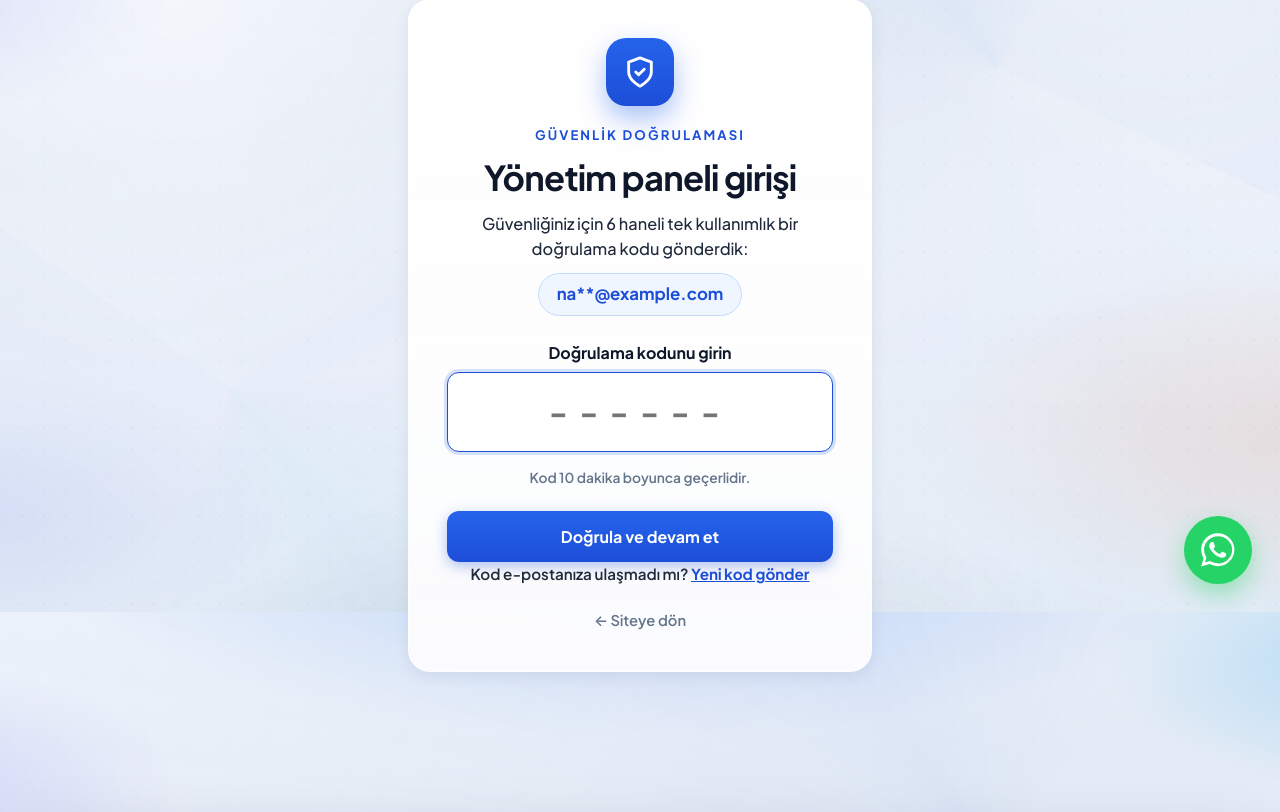
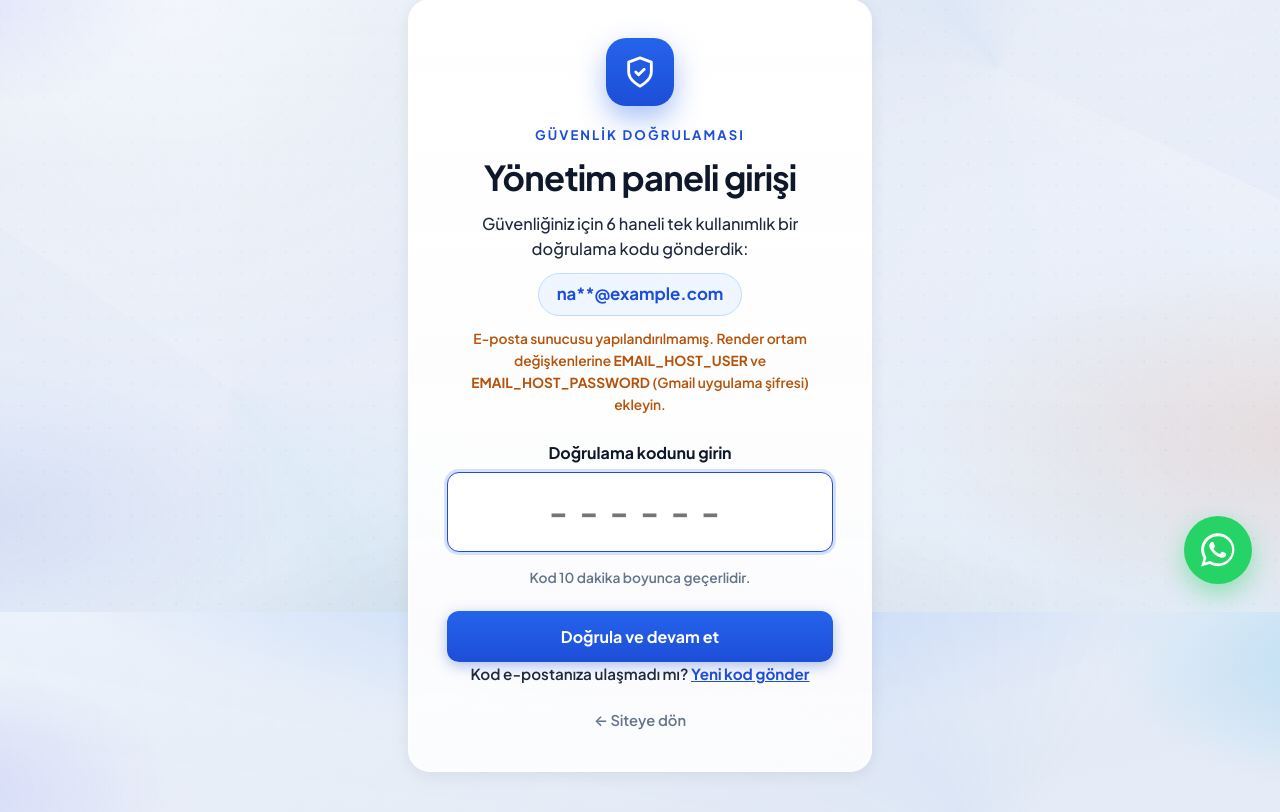
Before and after one commit to Speary57/elektrik-site, a Django app: page /hesap/yonetim-dogrulama/ in a window 1280 px wide. Shown: the part 188-1000 px from the top of the page. Run offline with Django 5.2, Linux system fonts and the light colour scheme; the visitor is signed in with stand-in values (Sample User, id 1); data comes from the database, SQL or seed files in the repository.

Commit message:
Yonetim paneli OTP e-postasini senkron gonder ve hata mesaji goster.

```diff
--- a/accounts/views.py
+++ b/accounts/views.py
@@ -134,7 +134,20 @@ def _send_admin_code(request, user):
     request.session[_OTP_UID] = user.pk
     request.session[_OTP_EMAIL] = user.email
     request.session[_OTP_SENT] = True
-    order_emails.send_admin_verification_code(user, code)
+    return order_emails.send_admin_verification_code(user, code)
+
+
+def _admin_verify_context(request, user, next_url):
+    email_configured = (
+        settings.EMAIL_HOST_USER
+        and settings.EMAIL_HOST_PASSWORD
+        and settings.EMAIL_BACKEND != "django.core.mail.backends.console.EmailBackend"
+    )
+    return {
+        "masked_email": _mask_email(user.email),
+        "next": next_url,
+        "email_configured": email_configured,
+    }
 
 
 def _has_valid_pending(request, user):
@@ -166,8 +179,14 @@ def admin_verify(request):
     if request.method == "POST":
         action = request.POST.get("action")
         if action == "resend":
-            _send_admin_code(request, user)
-            messages.success(request, "Yeni bir doğrulama kodu e-postanıza gönderildi.")
+            if _send_admin_code(request, user):
+                messages.success(request, "Yeni bir doğrulama kodu e-postanıza gönderildi.")
+            else:
+                messages.error(
+                    request,
+                    "Doğrulama kodu gönderilemedi. E-posta ayarlarını kontrol edin "
+                    "veya spam klasörüne bakın.",
+                )
             return redirect(f"{request.path}?next={next_url}")
 
         code = (request.POST.get("code") or "").strip()
@@ -179,7 +198,7 @@ def admin_verify(request):
             return render(
                 request,
                 "registration/admin_verify.html",
-                {"masked_email": _mask_email(user.email), "next": next_url},
+                _admin_verify_context(request, user, next_url),
             )
 
         max_attempts = getattr(settings, "ADMIN_OTP_MAX_ATTEMPTS", 5)
@@ -209,18 +228,23 @@ def admin_verify(request):
         return render(
             request,
             "registration/admin_verify.html",
-            {"masked_email": _mask_email(user.email), "next": next_url},
+            _admin_verify_context(request, user, next_url),
         )
 
     # GET: yalnızca bu doğrulama için hiç kod gönderilmediyse ilk kodu gönder.
     # Süre dolduğunda otomatik tekrar gönderim YOK; kullanıcı "Yeni kod gönder"e basmalı.
     if not request.session.get(_OTP_SENT):
-        _send_admin_code(request, user)
+        if not _send_admin_code(request, user):
+            messages.error(
+                request,
+                "Doğrulama kodu gönderilemedi. Sunucuda EMAIL_HOST_USER ve "
+                "EMAIL_HOST_PASSWORD ayarlı olmalıdır (Gmail uygulama şifresi).",
+            )
 
     return render(
         request,
         "registration/admin_verify.html",
-        {"masked_email": _mask_email(user.email), "next": next_url},
+        _admin_verify_context(request, user, next_url),
     )
 
 
--- a/cart/emails.py
+++ b/cart/emails.py
@@ -16,6 +16,29 @@ logger = logging.getLogger("cart.emails")
 
 BRAND = "Kılağuz Elektrik ve Yapı Market"
 BRAND_COLOR = "#2563eb"
+
+
+def _send_sync(subject, text_body, html_body, recipients):
+    """Kritik e-postalar (doğrulama kodu vb.) için senkron gönderim."""
+    recipients = [r for r in recipients if r]
+    if not recipients:
+        return False
+    from_email = getattr(settings, "DEFAULT_FROM_EMAIL", None)
+    try:
+        msg = EmailMultiAlternatives(
+            subject=subject,
+            body=text_body,
+            from_email=from_email,
+            to=recipients,
+        )
+        if html_body:
+            msg.attach_alternative(html_body, "text/html")
+        msg.send(fail_silently=False)
+        logger.info("E-posta gönderildi -> %s | %s", recipients, subject)
+        return True
+    except Exception:
+        logger.exception("E-posta gönderilemedi -> %s | %s", recipients, subject)
+        return False
 
 
 def _send_async(subject, text_body, html_body, recipients,
@@ -348,7 +371,7 @@ def send_admin_verification_code(user, code):
     """Yönetim paneline girişte personel kullanıcıya e-posta doğrulama kodu."""
     email = getattr(user, "email", "")
     if not email:
-        return
+        return False
     name = (user.get_full_name() or user.get_username() or "").strip()
     greeting = f"Merhaba {name}," if name else "Merhaba,"
     subject = f"Yönetim paneli doğrulama kodu: {code}"
@@ -381,7 +404,8 @@ def send_admin_verification_code(user, code):
         f"{greeting} yönetim paneline güvenli giriş için doğrulama kodunuzu aşağıda bulabilirsiniz.",
         inner,
     )
-    _send_async(subject, text_body, html_body, [email])
+    # Render/gunicorn ortamında arka plan iş parçacığı istek bitmeden sonlanabiliyor.
+    return _send_sync(subject, text_body, html_body, [email])
 
 
 def send_low_stock_alert(product, product_url=""):
--- a/templates/registration/admin_verify.html
+++ b/templates/registration/admin_verify.html
@@ -19,6 +19,13 @@
       {% else %}
         <p class="auth-sub av-sub">Güvenliğiniz için 6 haneli tek kullanımlık bir doğrulama kodu gönderdik:</p>
         <p class="av-email">{{ masked_email }}</p>
+        {% if not email_configured %}
+        <p class="av-hint" style="color:#b45309;margin-top:12px;">
+          E-posta sunucusu yapılandırılmamış. Render ortam değişkenlerine
+          <strong>EMAIL_HOST_USER</strong> ve <strong>EMAIL_HOST_PASSWORD</strong>
+          (Gmail uygulama şifresi) ekleyin.
+        </p>
+        {% endif %}
       {% endif %}
     </header>
 
```
